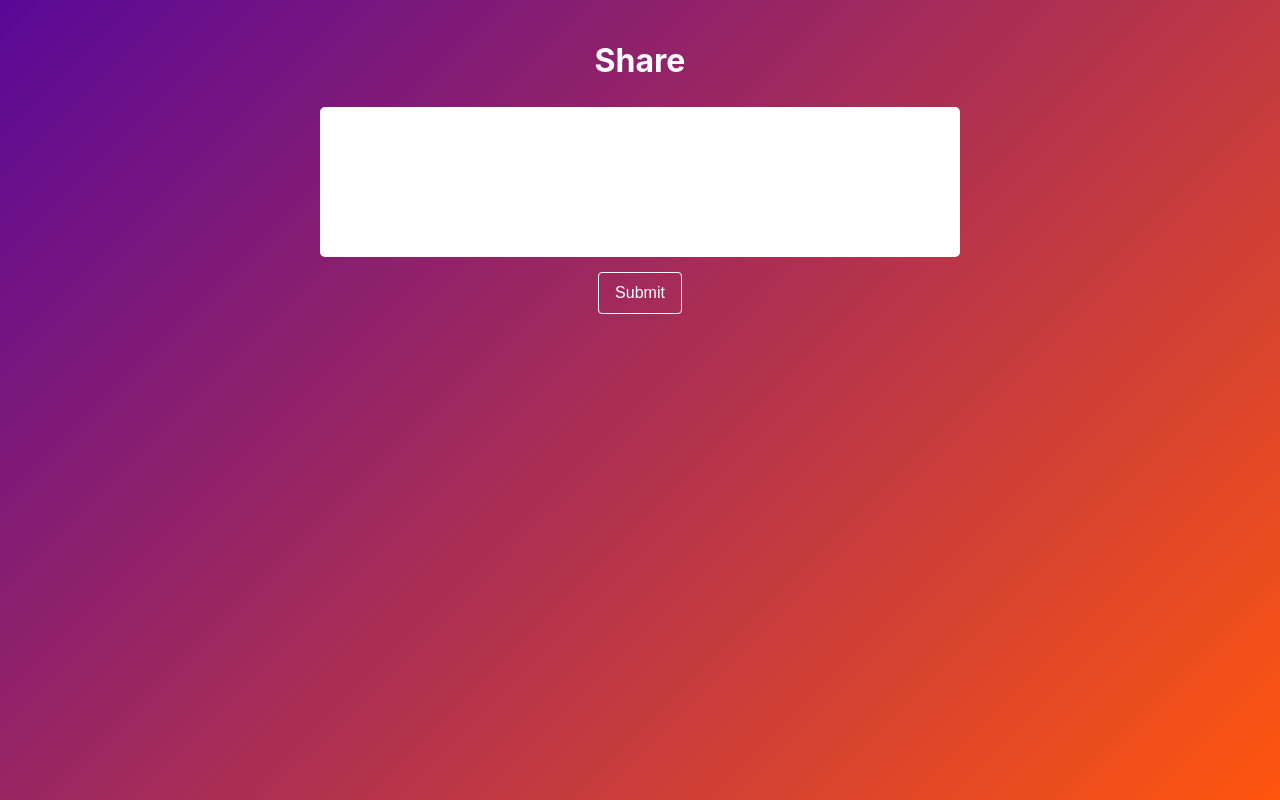
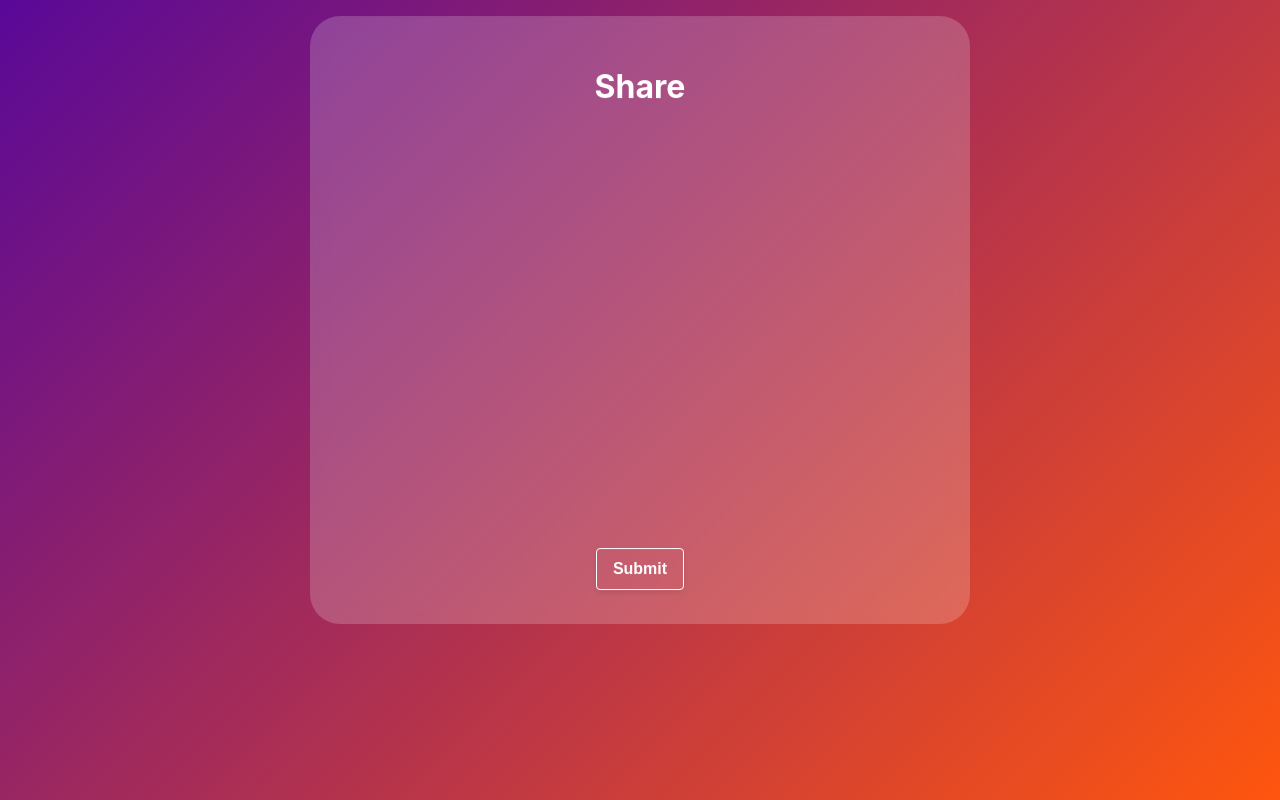
Before and after one commit to myfatemi04/rivers, a React (Create React App) app: page /share in a window 1280 px wide. Built offline with nearby package versions, Linux system fonts and the light colour scheme.

Commit message:
button and text box animation

```diff
--- a/src/pages/Home.css
+++ b/src/pages/Home.css
@@ -1,3 +1,7 @@
+a {
+  transition: all 0.6s ease;
+}
+
 a:link {
   text-decoration: none;
 }
@@ -20,6 +24,12 @@ a:active {
   justify-content: center;
   align-items: center;
   margin-top: 2rem;
+}
+
+.button:hover {
+  background-color: #b5b5b6;
+  box-shadow: 0px 4px 8px rgba(0, 0, 0, 0.2);
+  transition: all 0.6s ease;
 }
 
 .chat-input {
--- a/src/pages/Share.css
+++ b/src/pages/Share.css
@@ -8,29 +8,32 @@
   textarea {
     width: 100%;
     padding: 10px;
-    border: solid 1px #000; /* change border to always be solid */
-    border-radius: 5px;
+    border:#fff;
+    border-radius: 30px;
     margin-bottom: 20px;
     font-size: 1.2rem;
     resize: none;
-    /*background: linear-gradient(180deg, #F9FAFB 0%, #F3F4F6 100%);*/
+    background-color: transparent;
+    outline: none;
+    transition: all 0.6s ease;
   }
 
-  label {
-    font-size: 1.2rem;
-    margin-bottom: 10px;
+  .textarea:hover {
+    background-color: #b5b5b6;
+    box-shadow: 0px 4px 8px rgba(0, 0, 0, 0.2);
+    opacity: 0.7;
+    transition: all 0.8s ease; /* transition duration of 0.5 seconds */
   }
 
   input,
   textarea {
     width: 100%;
     padding: 10px;
-    border: #000;
+    border: #fff;
     border-radius: 5px;
     margin-bottom: 15px;
     font-size: 1.2rem;
     resize: none;
-    background: #fff;
   }
 
   textarea {
@@ -42,7 +45,7 @@
     background-color: #007bff;
     color: #fff;
     border: none;
-    border-radius: 50px;
+    border-radius: 80px;
     font-size: 1.2rem;
     font-weight: 600;
     cursor: pointer;
@@ -50,7 +53,27 @@
     box-shadow: 0px 2px 5px rgba(0, 0, 0, 0.1);
   }
 
-  button:hover {
-    background-color: #0056b3;
+  .button:hover {
+    background-color: #b5b5b6;
     box-shadow: 0px 4px 8px rgba(0, 0, 0, 0.2);
   }
+
+  .main-container {
+
+    /* Add border-radius to make the box rounded */
+    border-radius: 30px;
+
+    /* Center the box both horizontally and vertically */
+    position: absolute;
+    top: 40%;
+    left: 50%;
+    transform: translate(-50%, -50%);
+    padding: 10px;
+
+    /* Use backdrop filter to create a blurred background */
+    backdrop-filter: blur(10px);
+
+    /* Make the background color transparent */
+    background-color: rgba(255, 255, 255, 0.2);
+    /*box-shadow: 0px 2px 10px rgba(0, 0, 0, 0.3);*/
+  }
--- a/src/pages/Share.js
+++ b/src/pages/Share.js
@@ -1,6 +1,6 @@
 import { useCallback, useState } from "react";
 import { addStory } from "../api";
-// import "./Share.css";
+import "./Share.css";
 
 export default function Share() {
 	const [story, setStory] = useState("");
@@ -22,7 +22,8 @@ export default function Share() {
 
 	// I used to have a lot of anxiety about tests. However, I found that breaking my studying into really small chunks helped me out a lot.
 
-	return <div style={{
+	return <div className="main-container">
+		<div style={{
 			display: "flex", flexDirection: "column", width: "40rem", margin: "1rem auto", alignItems: "center"
 		}}>
 			<h1>Share</h1>
@@ -30,15 +31,18 @@ export default function Share() {
 				<button onClick={() => window.location.reload()}>Submit another</button>
 			</> :
 				<>
-				<textarea value={story} onChange={e => setStory(e.target.value)} disabled={status === 'pending'} style={{
+					<textarea className = 'textarea'value={story} onChange={e => setStory(e.target.value)} disabled={status === 'pending'} style={{
 					fontSize: "1rem",
 					fontFamily: "inherit",
-					height: "150px",
-				}} />
-				<button onClick={submitButton} style={{ fontSize: "1rem", padding: "0.5rem 1rem", borderRadius: "0.25rem", width: "initial", marginBottom: "0.5rem" }}>Submit</button>
+					height: "400px",
+					}}>
+					<span></span>
+					</textarea>
+					<button className = 'button' onClick={submitButton} style={{ fontSize: "1rem", padding: "0.5rem 1rem", borderRadius: "0.25rem", width: "initial", marginBottom: "0.5rem" }}>Submit</button>
 					{status === 'pending' && <p>Uploading...</p>}
 					{status === 'error' && <p>We're sorry, something happened when uploading your story. Try again?</p>}
 				</>
 			}
 		</div>
+	</div>
 }
```
Lines whose indentation alone changed are shown as unchanged.
